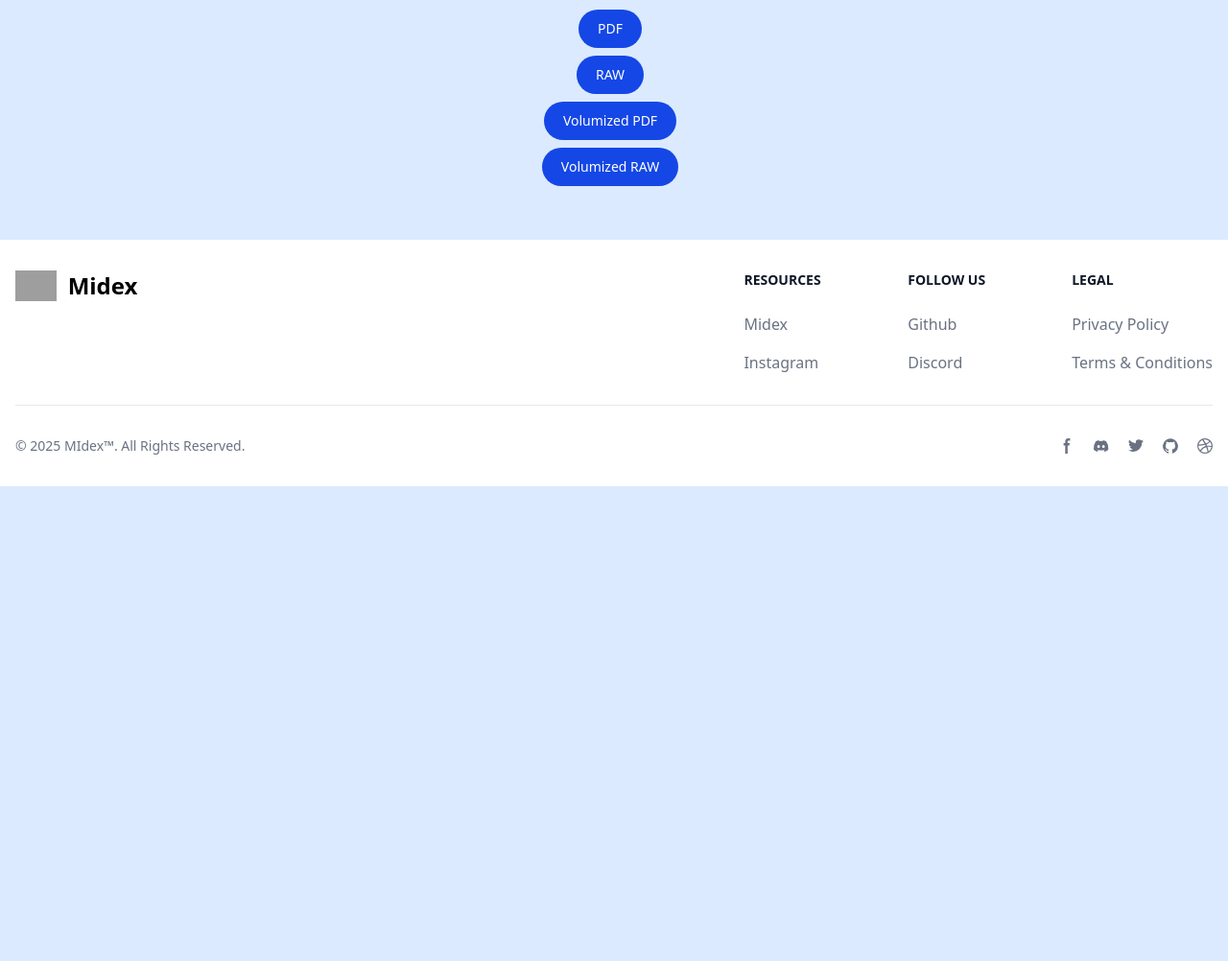
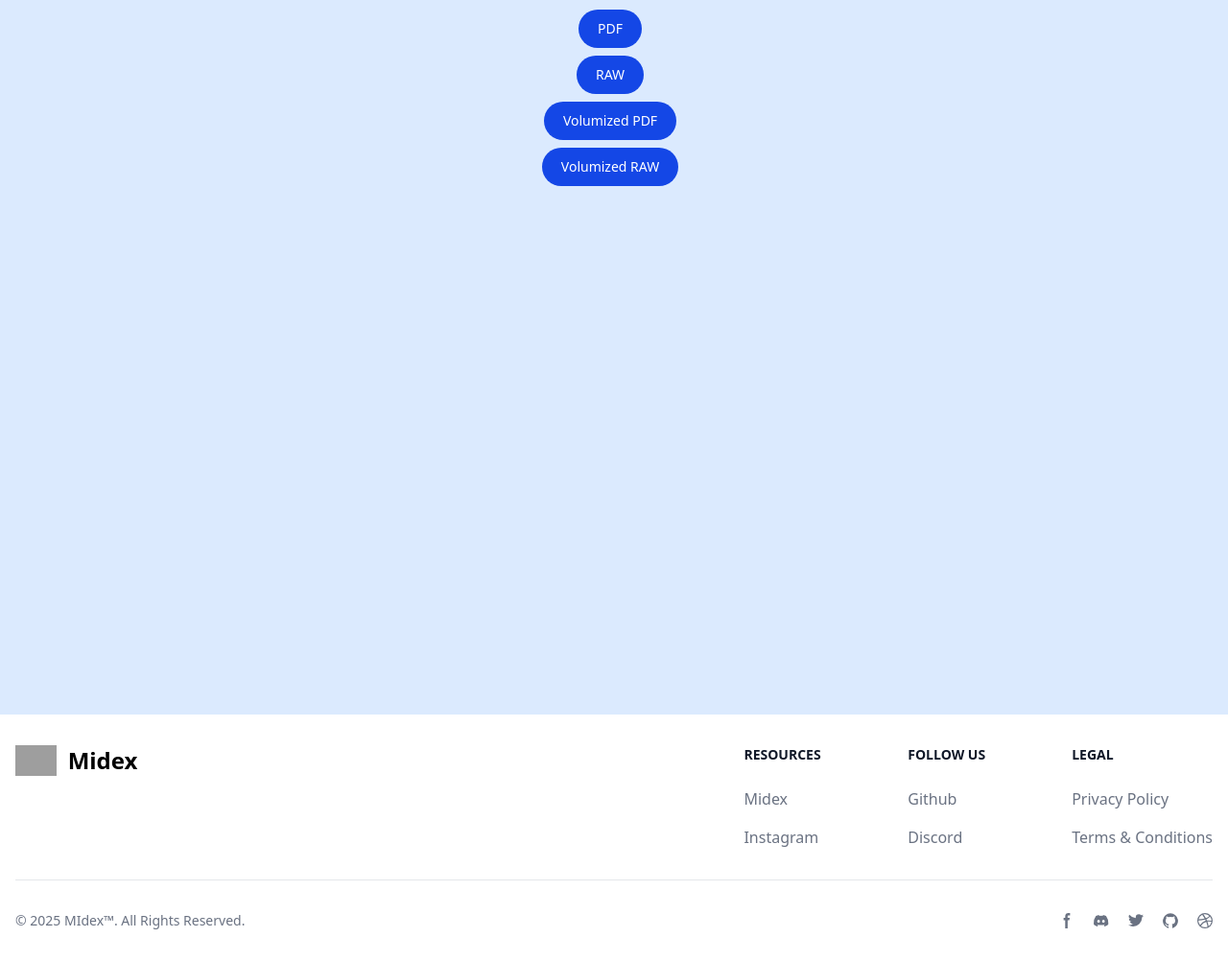
Before and after one commit to sravan1946/trinetra-hackathon, a Flask app: page /download in a window 1280 px wide. Shown: the part 470-1472 px from the top of the page at 96% size. Before the commit the page ends 977 px from the top, so only its background shows below. Run offline with Flask 3, Linux system fonts and the light colour scheme; grey boxes are pictures that could not be loaded.

Commit message:
No code changes made; skipping commit.

```diff
--- a/templates/download.html
+++ b/templates/download.html
@@ -8,7 +8,9 @@
 
   </style>
 </head>
-<body class="bg-blue-100">
+<body class="bg-blue-100 min-h-screen flex flex-col">
+<main class="flex-grow">
+
 
     <!--navbar  -->
     <nav class="bg-white border-gray-200 dark:bg-gray-900">
@@ -41,8 +43,8 @@
           <button type="button" class="text-white bg-blue-700 hover:bg-blue-800 focus:outline-none focus:ring-4 focus:ring-blue-300 font-medium rounded-full text-sm px-5 py-2.5 text-center me-2 mb-2 dark:bg-blue-600 dark:hover:bg-blue-700 dark:focus:ring-blue-800">Volumized RAW</button>
         </center>
 <!-- footer -->
-<div class="pt-12">
-    <footer class="bg-white dark:bg-gray-900">
+<div class="pt-12 flex flex-col h-screen">
+    <footer class="bg-white dark:bg-gray-900 mt-auto">
         <div class="mx-auto w-full max-w-screen-xl p-4 py-6 lg:py-8">
             <div class="md:flex md:justify-between">
                 <div class="mb-6 md:mb-0">
@@ -127,6 +129,7 @@
         </div>
     </div>
 </footer>
+</main>
 
 </body>
 </html>
```
Lines whose indentation alone changed are shown as unchanged.
